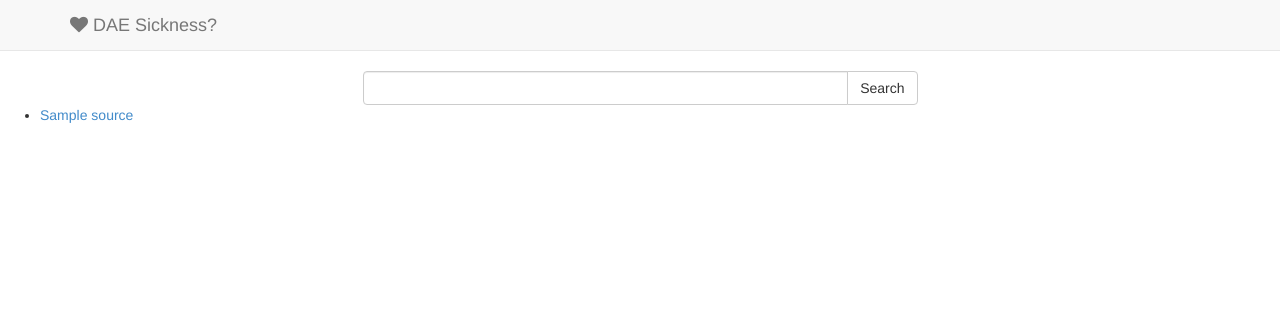
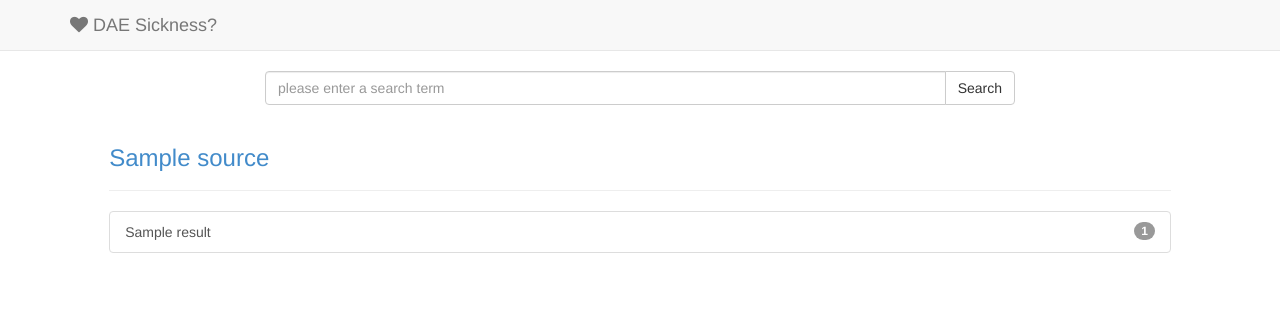
Before and after one commit to afuhrtrumpet/daesickness, a Django app: template codefest/templates/results.html in a window 1280 px wide. Shown: the top 311 px of the page. Run offline with Django 3.2, Linux system fonts and the light colour scheme; the template is opened without the code that fills it: most values are stand-ins (such as "Sample title", 1, 10 or a date in 2020); some libraries are stand-ins or nearby versions.

Commit message:
working...

```diff
--- a/codefest/parsers/reddit.py
+++ b/codefest/parsers/reddit.py
@@ -1,7 +1,7 @@
 import praw
 
 def parse(query):
-	user_agent=("Medical reddit searcher"
+	user_agent = ("Medical reddit searcher"
 			"github.com/afuhrtrumpet/codefest")
 	r = praw.Reddit(user_agent=user_agent)
 	results = []
@@ -10,5 +10,5 @@ def parse(query):
 		result_item["title"] = submission.title
 		result_item["url"] = submission.short_link
 		results.append(result_item)
-	reddit_item = {'site_url': 'reddit.com', 'icon_url': '', sources: results}
+	reddit_item = {'title':'Reddit', 'site_url': 'http://www.reddit.com', 'icon_url': '', 'results': results}
 	return reddit_item
--- a/codefest/settings.py
+++ b/codefest/settings.py
@@ -50,7 +50,7 @@ USE_TZ = True
 
 # Absolute filesystem path to the directory that will hold user-uploaded files.
 # Example: "/var/www/example.com/media/"
-MEDIA_ROOT = '/codefest/media'
+MEDIA_ROOT = '/home/kacper/workspace/codefest/codefest/media/'
 
 # URL that handles the media served from MEDIA_ROOT. Make sure to use a
 # trailing slash.
--- a/codefest/templates/home.html
+++ b/codefest/templates/home.html
@@ -29,11 +29,11 @@
 	</div>
 	<div class="container">
 		<div class="row">
-			<div class="col-sm-6 col-sm-offset-3">
+			<div class="col-sm-8 col-sm-offset-2">
 				<form class="form-search" action="{% url 'search' %}" method="post">
 					{% csrf_token %}
 					<div class="input-group">
-						<input type="text" name="term" id="term" class="form-control"><span
+						<input type="text" name="term" id="term" class="form-control" placeholder="please enter a search term"><span
 							class="input-group-btn">
 							<button class="btn btn-default" type="submit">Search</button>
 						</span>
--- a/codefest/templates/results.html
+++ b/codefest/templates/results.html
@@ -1,6 +1,10 @@
 {% extends "home.html" %} {% block results %}
-<ul>{% for source in sources %} {% for result in source.results %}
-	<li><a href="{{ result.url }}">{{ source.title }}</a></li> {% endfor %} {% endfor %}
-</ul>
-
+	<div class="row">{% for source in sources %}
+		<div class="col-sm-10 col-sm-offset-1">
+		<div class="page-header"><h3><a href="{{ source.site_url }}">{{ source.title }}</a></h3></div>
+			<div class="list-group"> {% for result in source.results %}{% if not forloop.counter0 > 4 %}
+				<a class="list-group-item" href="{{ result.url }}">{{ result.title }}<span class="badge">{{ forloop.counter }}</span></a> {% endif %}{% endfor %}
+			</div>
+		</div>{% endfor %}
+	</div>
 {% endblock %}
--- a/codefest/views.py
+++ b/codefest/views.py
@@ -11,6 +11,6 @@ def search(request):
     t = loader.get_template('results.html')
     term = request.POST.get('term')
     reddit = Reddit.parse(term)
-    sources = [reddit]
+    sources = [reddit,reddit]
     c = RequestContext(request, {'sources': sources})
     return HttpResponse(t.render(c))
```
